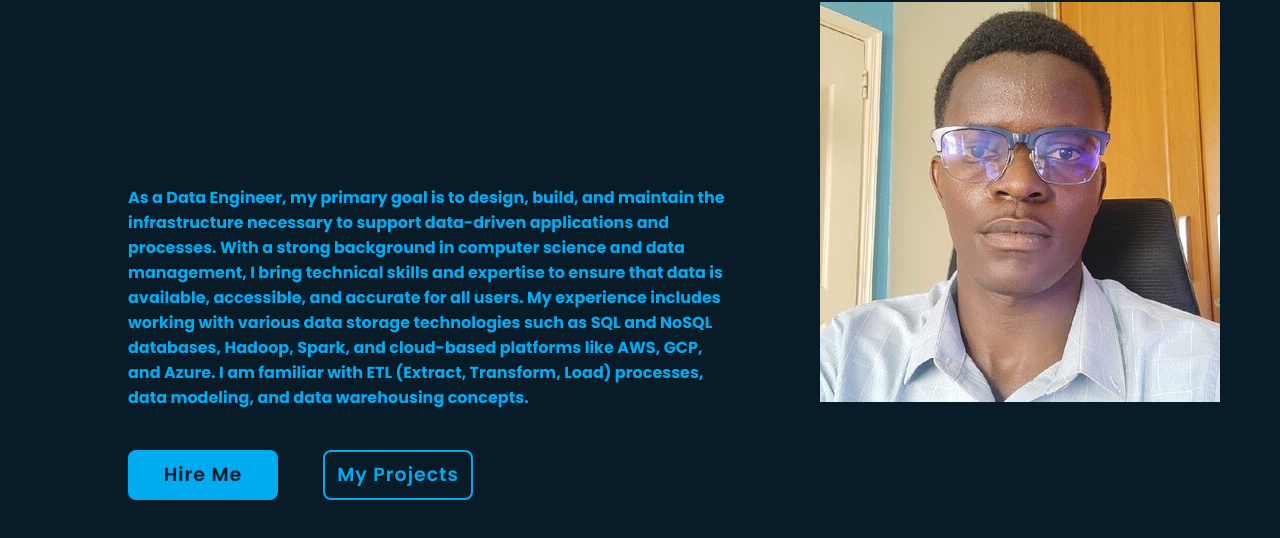
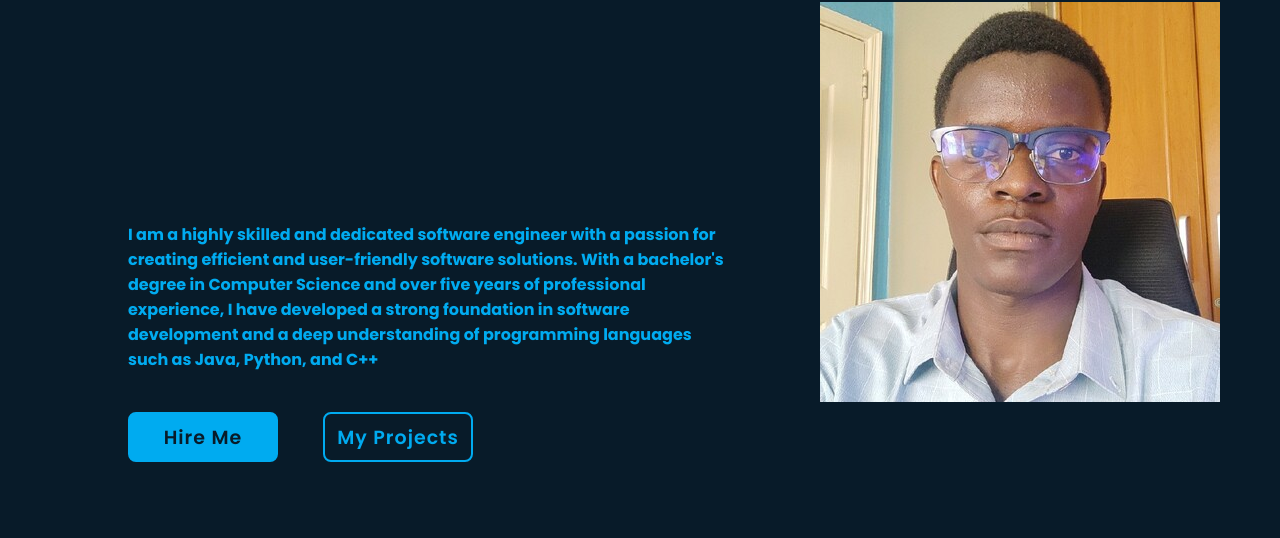
Before and after one commit to ghost-mann/Portfolio-Web, a website: page About.html in a window 1280 px wide. Shown: the part 68-606 px from the top of the page. Drawn offline with nearby package versions, Linux system fonts and the light colour scheme.

Commit message:
About.html p tag changed

```diff
--- a/About.html
+++ b/About.html
@@ -45,8 +45,7 @@
 
         <p>
 
-            As a Data Engineer, my primary goal is to design, build, and maintain the infrastructure necessary to support data-driven applications and processes. With a strong background in computer science and data management, I bring technical skills and expertise to ensure that data is available, accessible, and accurate for all users.
-            My experience includes working with various data storage technologies such as SQL and NoSQL databases, Hadoop, Spark, and cloud-based platforms like AWS, GCP, and Azure. I am familiar with ETL (Extract, Transform, Load) processes, data modeling, and data warehousing concepts.
+            I am a highly skilled and dedicated software engineer with a passion for creating efficient and user-friendly software solutions. With a bachelor's degree in Computer Science and over five years of professional experience, I have developed a strong foundation in software development and a deep understanding of programming languages such as Java, Python, and C++
            </p>
 
         <div class="btn-box">
```
